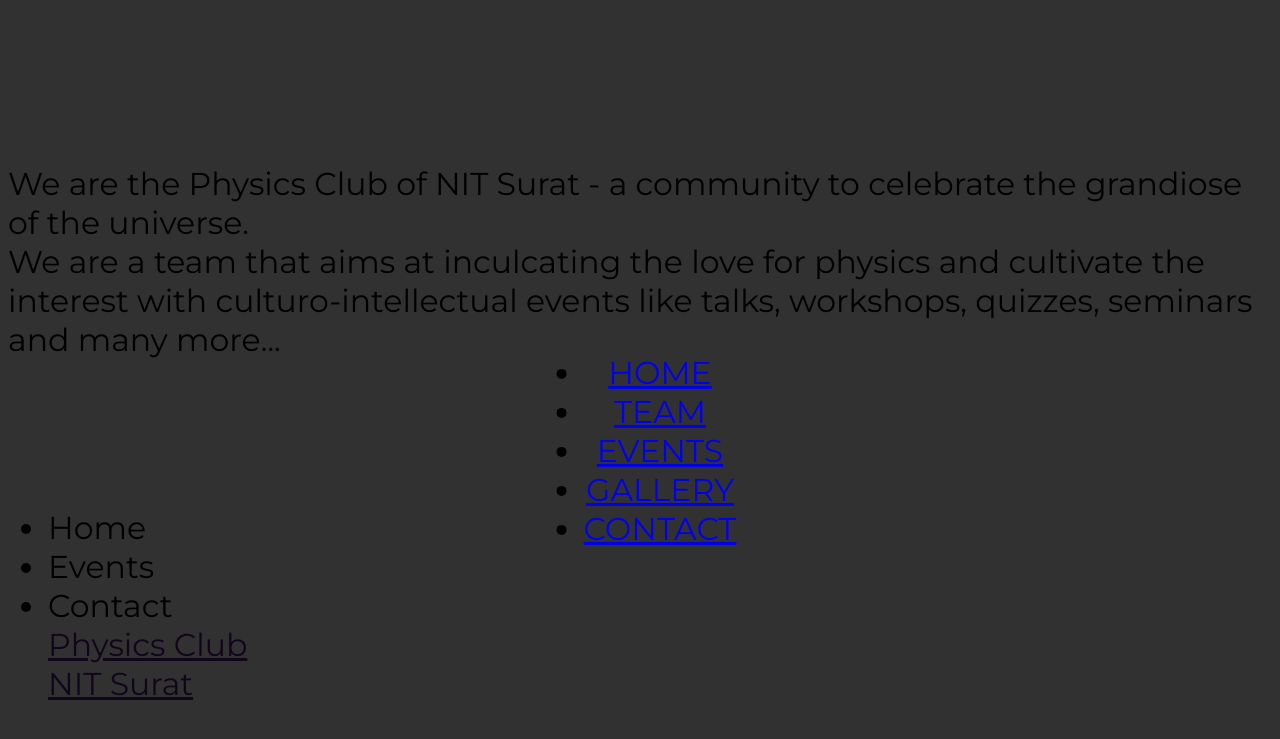
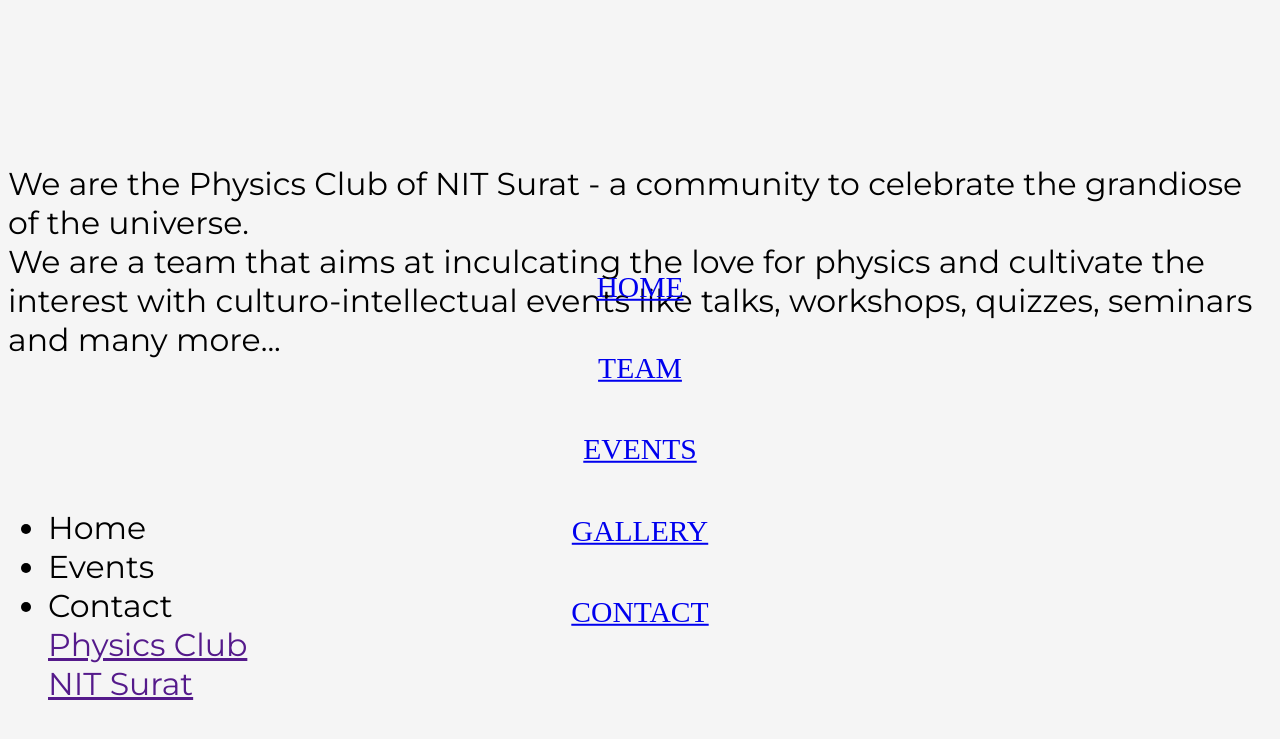
Before and after one commit to adithyarao3103/Physics-Club-Website-Trial, a Jekyll site: the page built from index.html, in a window 1280 px wide. Shown: the top 739 px of the page. Built offline with Jekyll 4.4.1, drawn with Linux system fonts in a browser that asks for light colours; some web fonts are replaced.

Commit message:
Add files via upload

```diff
--- a/_layouts/fixed.html
+++ b/_layouts/fixed.html
@@ -8,13 +8,11 @@
 <body>
     <div id="menu">
     	<div id="menuholder">
-    		<ul>
-    			<li><a href="location.href='/home.html';">HOME</a></li>
-    			<li><a href="location.href='/team.html';">TEAM</a></li>
-    			<li><a href="location.href='/events.html';">EVENTS</a></li>
-    			<li><a href="location.href='/gallery.html';">GALLERY</a></li>
-    			<li><a href="location.href='/contact.html';">CONTACT</a></li>
-    		</ul>
+    			<p><a href="location.href='/home.html';">HOME</a></p>
+    			<p><a href="location.href='/team.html';">TEAM</a></p>
+    			<p><a href="location.href='/events.html';">EVENTS</a></p>
+    			<p><a href="location.href='/gallery.html';">GALLERY</a></p>
+    			<p><a href="location.href='/contact.html';">CONTACT</a></p>
     	</div>
     </div>
 
--- a/assets/css/fixed.css
+++ b/assets/css/fixed.css
@@ -10,7 +10,7 @@
 	position: fixed;
 	top: 0;
 	left: 0;
-	background-color: rgba(0, 0, 0, 0.8);
+	background-color: rgba(0, 0, 0, 0.9) blur(8px);
 	width: 100vw;
 	height: 100vh;
 }
```
